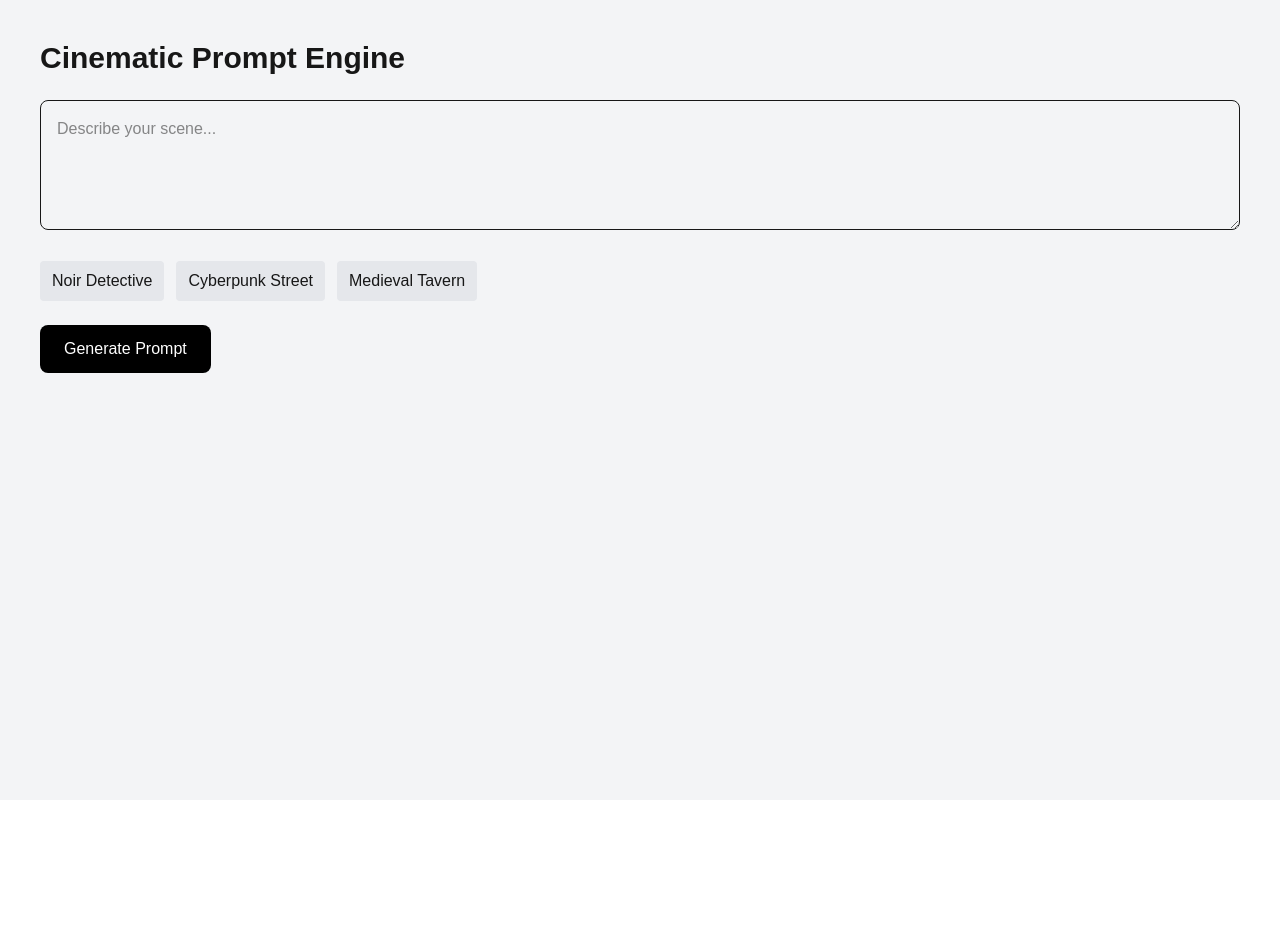
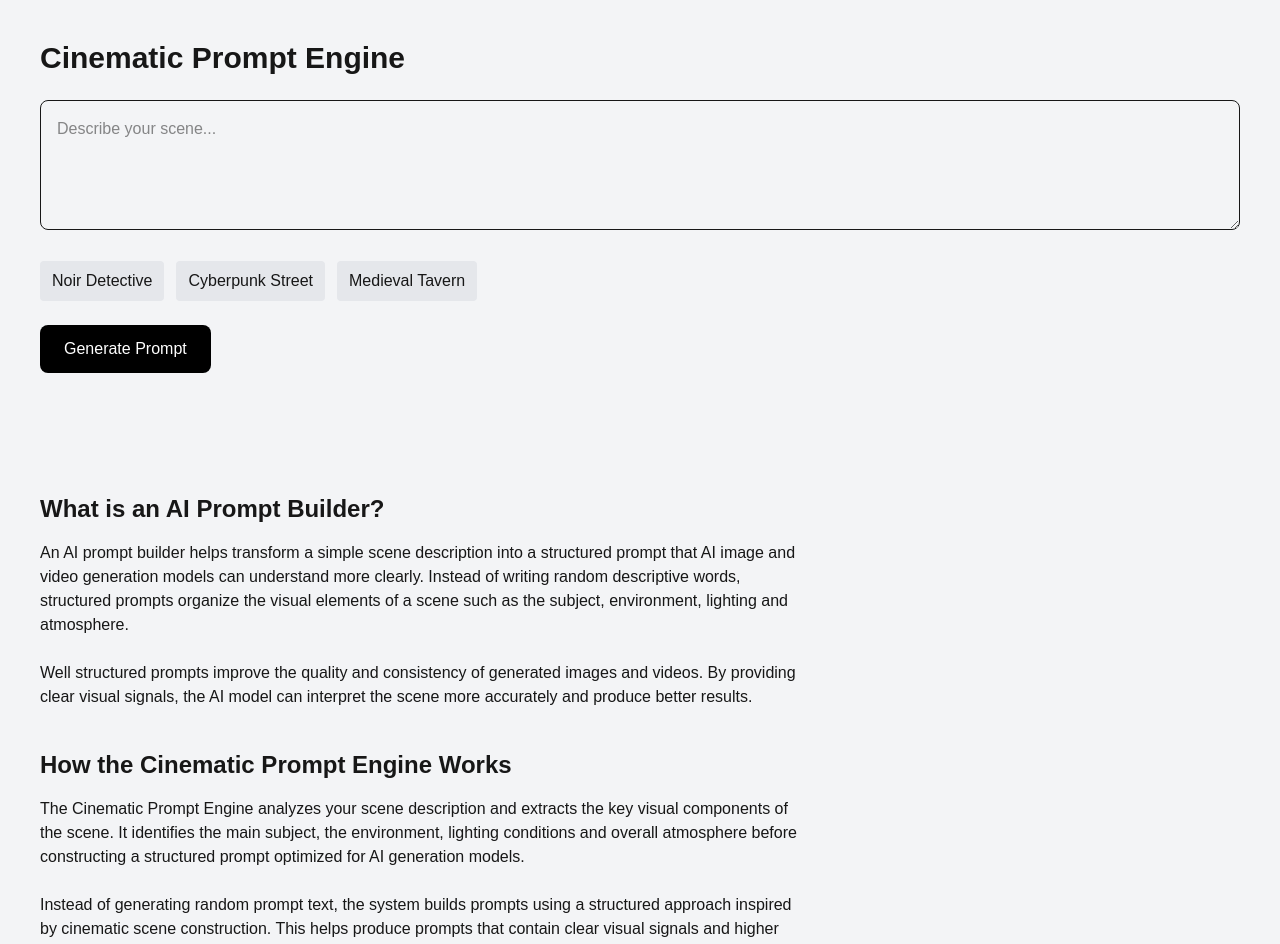
Before and after one commit to amerind369/cinematic-prompt-engine, a Next.js app: page / in a window 1280 px wide. Shown: the top 944 px of the page. Before the commit the page ends 800 px from the top, so only its background shows below. Built offline with nearby package versions, Linux system fonts and the light colour scheme.

Commit message:
Add SEO content section to homepage

```diff
--- a/app/page.tsx
+++ b/app/page.tsx
@@ -156,6 +156,51 @@ export default function Home() {
 
         </div>
       )}
+            {/* SEO Content Section */}
+
+      <div className="mt-20 max-w-3xl">
+
+        <h2 className="text-2xl font-bold mb-4">
+          What is an AI Prompt Builder?
+        </h2>
+
+        <p className="mb-6">
+          An AI prompt builder helps transform a simple scene description
+          into a structured prompt that AI image and video generation models
+          can understand more clearly. Instead of writing random descriptive
+          words, structured prompts organize the visual elements of a scene
+          such as the subject, environment, lighting and atmosphere.
+        </p>
+
+        <p className="mb-10">
+          Well structured prompts improve the quality and consistency of
+          generated images and videos. By providing clear visual signals,
+          the AI model can interpret the scene more accurately and produce
+          better results.
+        </p>
+
+
+        <h2 className="text-2xl font-bold mb-4">
+          How the Cinematic Prompt Engine Works
+        </h2>
+
+        <p className="mb-6">
+          The Cinematic Prompt Engine analyzes your scene description and
+          extracts the key visual components of the scene. It identifies the
+          main subject, the environment, lighting conditions and overall
+          atmosphere before constructing a structured prompt optimized for
+          AI generation models.
+        </p>
+
+        <p className="mb-10">
+          Instead of generating random prompt text, the system builds prompts
+          using a structured approach inspired by cinematic scene construction.
+          This helps produce prompts that contain clear visual signals and
+          higher information density, which improves the results produced by
+          modern AI image and video generation tools.
+        </p>
+
+      </div>
 
     </main>
   )
```
